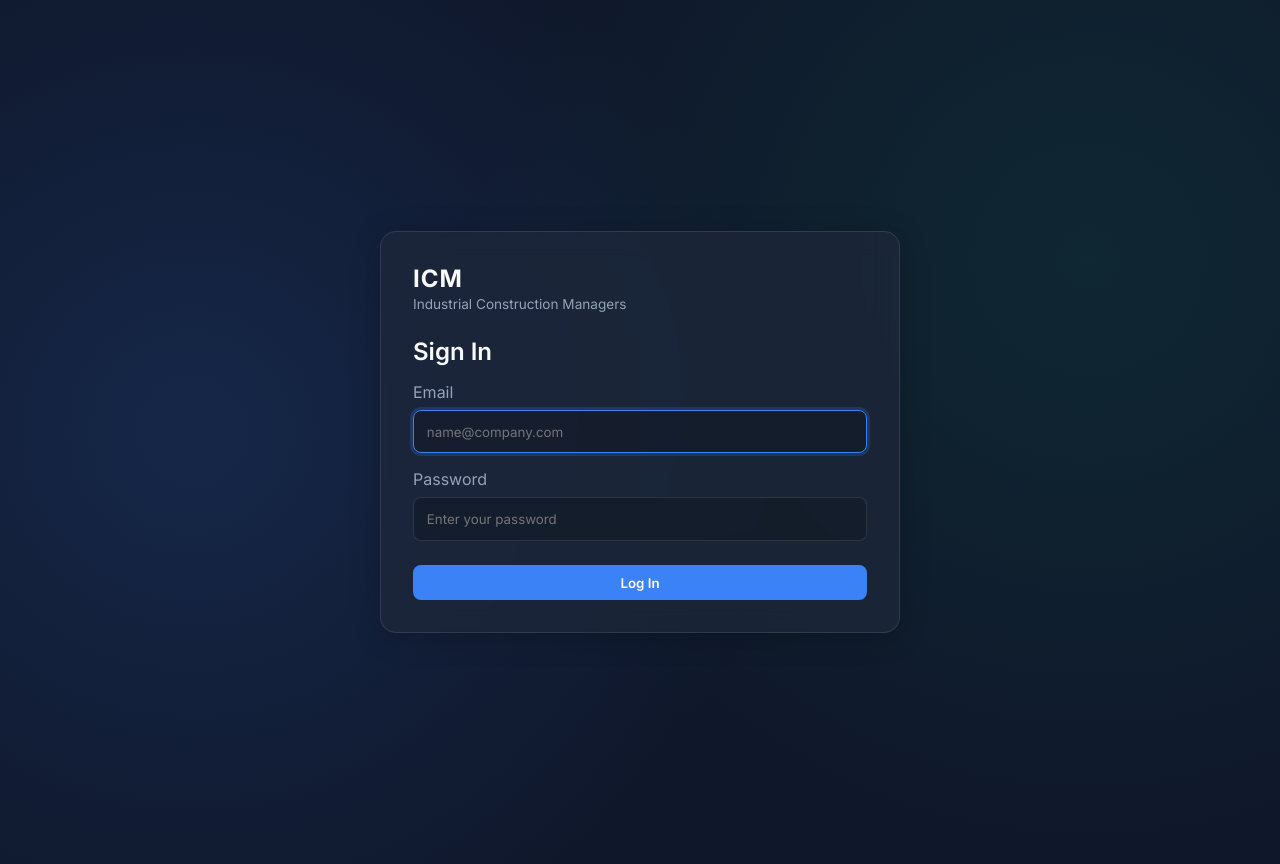
After one commit to davidkbowers/icm, a Django app: page / in a window 1280 px wide. The commit adds this page. Run offline with Django 5.2, Linux system fonts and the light colour scheme.

Commit message:
Implement user authentication with email login and create home and timesheet views

```diff
--- a/ICM/settings.py
+++ b/ICM/settings.py
@@ -118,3 +118,5 @@ USE_TZ = True
 STATIC_URL = 'static/'
 
 AUTH_USER_MODEL = 'users.User'
+LOGIN_URL = 'home'
+LOGIN_REDIRECT_URL = 'timesheet'
--- a/ICM/urls.py
+++ b/ICM/urls.py
@@ -15,8 +15,9 @@ Including another URLconf
     2. Add a URL to urlpatterns:  path('blog/', include('blog.urls'))
 """
 from django.contrib import admin
-from django.urls import path
+from django.urls import include, path
 
 urlpatterns = [
     path('admin/', admin.site.urls),
+    path('', include('users.urls')),
 ]
--- a/index.html
+++ b/index.html
@@ -16,8 +16,8 @@
             <div class="brand">
                 <i class="fa-solid fa-industry logo-icon"></i>
                 <div class="brand-text">
-                    <h1>IC/M</h1>
-                    <span>Industrial Constructors/Managers</span>
+                    <h1>ICM</h1>
+                    <span>Industrial Construction Managers</span>
                 </div>
             </div>
 
--- /dev/null
+++ b/users/forms.py
@@ -0,0 +1,14 @@
+from django import forms
+from django.contrib.auth.forms import AuthenticationForm
+
+
+class EmailAuthenticationForm(AuthenticationForm):
+    username = forms.EmailField(
+        label="Email",
+        widget=forms.EmailInput(attrs={"autofocus": True, "placeholder": "name@company.com"}),
+    )
+    password = forms.CharField(
+        label="Password",
+        strip=False,
+        widget=forms.PasswordInput(attrs={"placeholder": "Enter your password"}),
+    )
--- /dev/null
+++ b/users/templates/users/home.html
@@ -0,0 +1,69 @@
+{% load static %}
+<!DOCTYPE html>
+<html lang="en">
+<head>
+    <meta charset="UTF-8">
+    <meta name="viewport" content="width=device-width, initial-scale=1.0">
+    <title>ICM Login</title>
+    <link rel="stylesheet" href="{% static 'users/css/index.css' %}">
+    <link href="https://fonts.googleapis.com/css2?family=Inter:wght@300;400;500;600;700&display=swap" rel="stylesheet">
+</head>
+<body>
+    <main class="app-container" style="max-width: 520px; min-height: 100vh; justify-content: center;">
+        <section class="glass-effect" style="padding: 2rem;">
+            <div class="brand" style="margin-bottom: 1.5rem;">
+                <div class="brand-text">
+                    <h1>ICM</h1>
+                    <span>Industrial Construction Managers</span>
+                </div>
+            </div>
+
+            <h2 style="margin-bottom: 1rem; font-weight: 600;">Sign In</h2>
+
+            {% if form.non_field_errors %}
+                <div style="margin-bottom: 1rem; padding: 0.75rem; border: 1px solid rgba(239, 68, 68, 0.5); border-radius: 8px; color: #fecaca; background: rgba(239, 68, 68, 0.15);">
+                    {% for error in form.non_field_errors %}
+                        <p>{{ error }}</p>
+                    {% endfor %}
+                </div>
+            {% endif %}
+
+            <form method="post" novalidate>
+                {% csrf_token %}
+                <div style="display: flex; flex-direction: column; gap: 1rem;">
+                    <div>
+                        <label for="{{ form.username.id_for_label }}" style="display: block; margin-bottom: 0.5rem; color: var(--text-muted);">Email</label>
+                        {{ form.username }}
+                    </div>
+                    <div>
+                        <label for="{{ form.password.id_for_label }}" style="display: block; margin-bottom: 0.5rem; color: var(--text-muted);">Password</label>
+                        {{ form.password }}
+                    </div>
+                    <button type="submit" class="btn-primary" style="justify-content: center; margin-top: 0.5rem;">Log In</button>
+                </div>
+            </form>
+        </section>
+    </main>
+
+    <style>
+        input[type="email"],
+        input[type="text"],
+        input[type="password"] {
+            width: 100%;
+            padding: 0.8rem;
+            background: rgba(0, 0, 0, 0.2);
+            border: 1px solid var(--border);
+            border-radius: var(--radius-md);
+            color: var(--text-main);
+            outline: none;
+        }
+
+        input[type="email"]:focus,
+        input[type="text"]:focus,
+        input[type="password"]:focus {
+            border-color: var(--accent);
+            box-shadow: 0 0 0 3px rgba(59, 130, 246, 0.2);
+        }
+    </style>
+</body>
+</html>
--- a/users/templates/users/timesheet.html
+++ b/users/templates/users/timesheet.html
@@ -15,8 +15,8 @@
             <div class="brand">
                 <i class="fa-solid fa-industry logo-icon"></i>
                 <div class="brand-text">
-                    <h1>IC/M</h1>
-                    <span>Industrial Constructors/Managers</span>
+                    <h1>ICM</h1>
+                    <span>Industrial Construction Managers</span>
                 </div>
             </div>
 
--- /dev/null
+++ b/users/urls.py
@@ -0,0 +1,8 @@
+from django.urls import path
+
+from . import views
+
+urlpatterns = [
+    path('', views.home, name='home'),
+    path('timesheet/', views.timesheet, name='timesheet'),
+]
--- a/users/views.py
+++ b/users/views.py
@@ -1,3 +1,22 @@
-from django.shortcuts import render
+from django.contrib.auth import login
+from django.contrib.auth.decorators import login_required
+from django.shortcuts import redirect, render
 
-# Create your views here.
+from .forms import EmailAuthenticationForm
+
+
+def home(request):
+	if request.user.is_authenticated:
+		return redirect("timesheet")
+
+	form = EmailAuthenticationForm(request, data=request.POST or None)
+	if request.method == "POST" and form.is_valid():
+		login(request, form.get_user())
+		return redirect("timesheet")
+
+	return render(request, "users/home.html", {"form": form})
+
+
+@login_required
+def timesheet(request):
+	return render(request, "users/timesheet.html")
```
